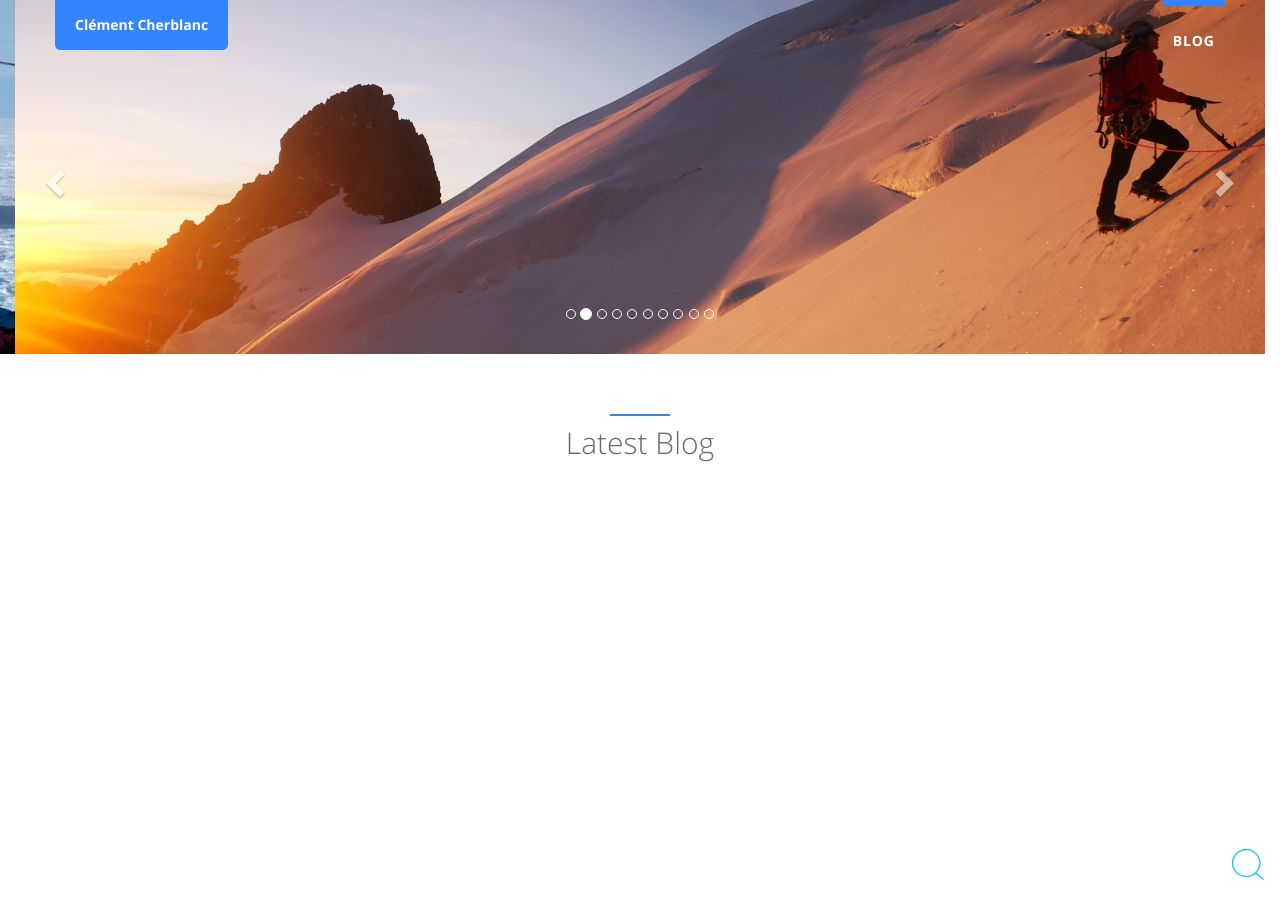
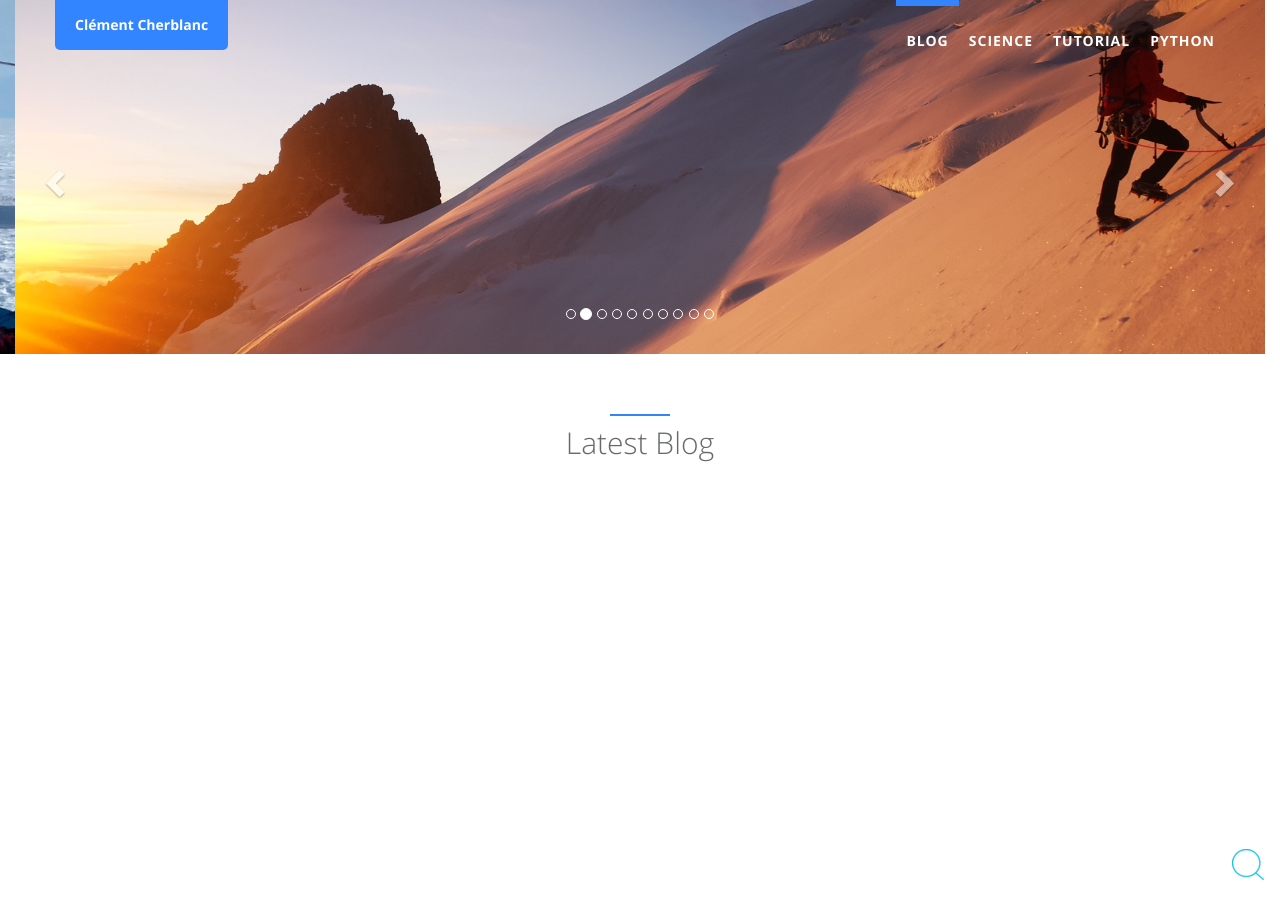
Before and after one commit to ClemAntarctica/ClemAntarctica.github.io, a Jekyll site: the page built from blog/blog.html, in a window 1280 px wide. Built offline with Jekyll 4.4.1, drawn with Linux system fonts in a browser that asks for light colours.

Commit message:
Add files via upload

```diff
--- a/_data/blog.yml
+++ b/_data/blog.yml
@@ -3,8 +3,15 @@
   href: /blog/
 
 # edit following lines to custom your blog page, make sure name is the same as href but capitalized first letter(except HTML)
-#- name: Python
-#  href: /python/
+- name: Science
+  href: /science/
+
+- name: Tutorial
+  href: /tutorial/
+
+
+- name: Python
+  href: /python/
 
 #- name: Linux
 #  href: /linux/
```
